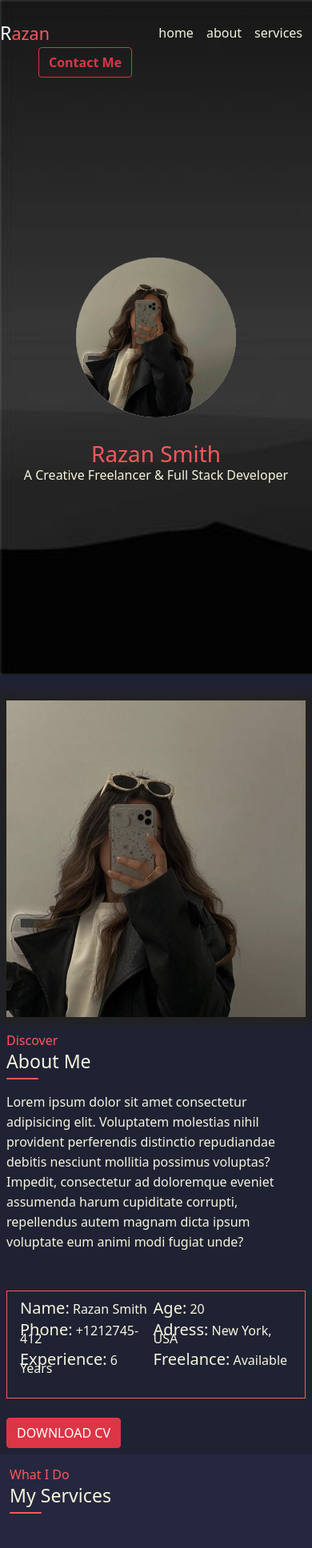
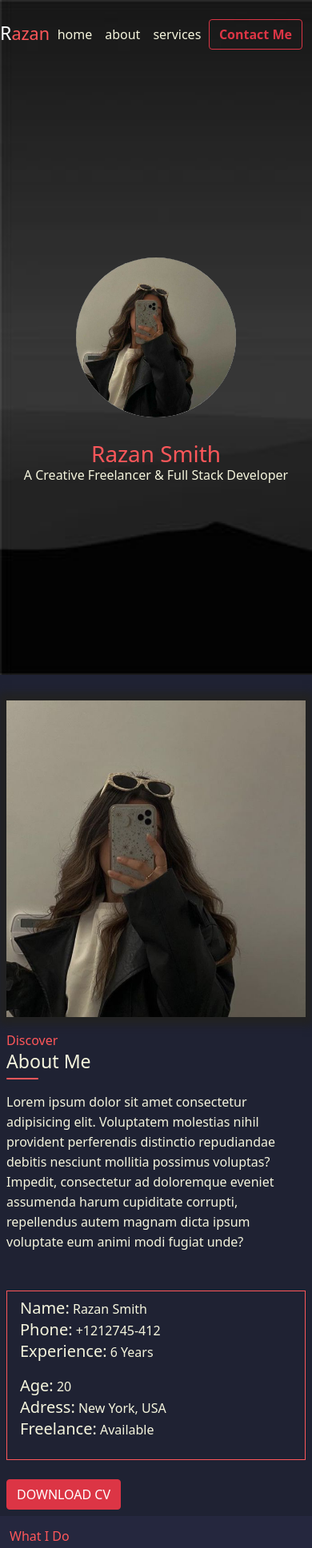
Before and after one commit to Ahmed-dark7/portfolio, a plain HTML site: page index.html in a window 390 px wide. Shown: the top 1936 px of the page at 80% size. Drawn offline with Linux system fonts and the light colour scheme.

Commit message:
edit responsive

```diff
--- a/css/style.css
+++ b/css/style.css
@@ -93,6 +93,7 @@ main section:nth-child(2) article div:last-child  div + p{
 main section:nth-child(2) article div:last-child  div.info,
 main section:last-child article div:last-child div,info{
     border: 1px solid var(--main-color);
+    flex-wrap: wrap;
 }
 main section:last-child{
     background-color: #25273e;
@@ -117,4 +118,8 @@ main section:last-child article .tall{
     main section:last-child article div:last-child div{
         text-align: left;
     }
+    main section:nth-child(2) article div:last-child  div.info,
+    main section:last-child article div:last-child div,info{
+        flex-wrap: nowrap;
+    }
 }
--- a/index.html
+++ b/index.html
@@ -20,7 +20,7 @@
                     <li><a href="#services">services</a></li>
                 </ul>
             </div>
-            <button class="btn btn-outline-danger fw-bold text-capitalize ms-5">contact me</button>
+            <button class="btn btn-outline-danger fw-bold text-capitalize ms-lg-5">contact me</button>
         </nav>
     </header>
     <main>
@@ -44,7 +44,7 @@
                         consectetur ad doloremque eveniet assumenda harum cupiditate corrupti, repellendus autem
                         magnam dicta ipsum voluptate eum animi modi fugiat unde?
                     </p>
-                    <div class="container info d-flex justify-content-between mt-5 px-3 py-lg-4 py-3">
+                    <div class="container info d-flex justify-content-between mt-5 px-3 py-lg-4 py-3 gap-3">
                         <div class="col-lg-6">
                             <p class="text-capitalize"><span class="fs-5">name:</span> razan smith</p>
                             <p class="text-capitalize"><span class="fs-5">phone:</span> +1212745-412</p>
```
